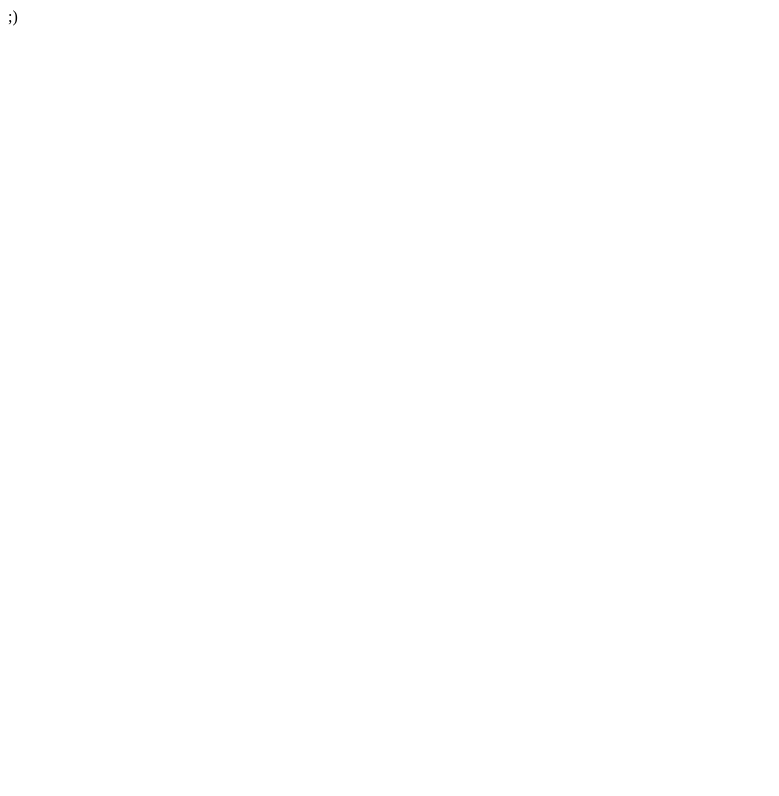
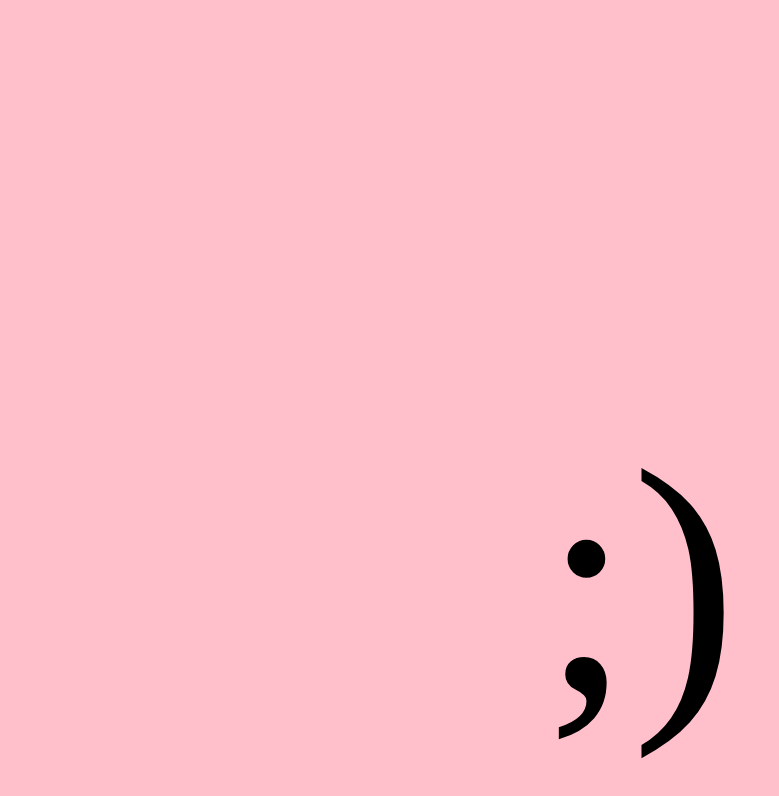
Before and after one commit to browncybersteam/testsite, a plain HTML site: page bradsindexomg.html in a window 1280 px wide. Shown: the whole page, without its empty margins (0-779 px from the left). Drawn offline with Linux system fonts and the light colour scheme.

Commit message:
changed brad's index ;)

```diff
--- a/bradsindexomg.html
+++ b/bradsindexomg.html
@@ -3,6 +3,21 @@
 		<title>wowwwww</title>
 	</head>
 	<body>
-		<p> ;) </p>
+		<style>
+			body {
+				background-color: pink;
+				font-size: 20em;
+			}
+			.bradisgoodathtml {
+				text-align: center;
+				padding: 70px;
+			 }
+
+		</style>
+
+		<div class="bradisgoodathtml">
+			<p> ;) </p>
+		</div>
+
 	</body>
 </html>
```
